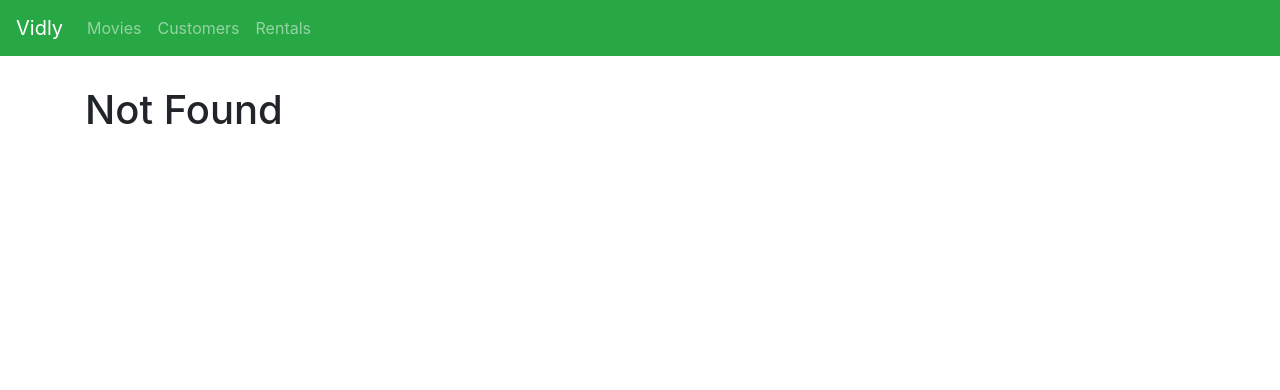
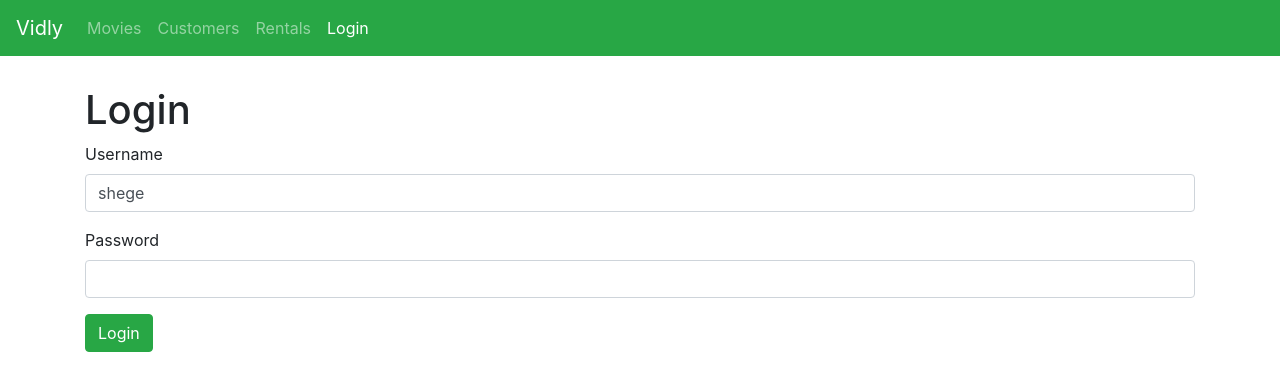
Before and after one commit to Arindo-Mudiare/react-video-store, a React (Create React App) app: page /login in a window 1280 px wide. Before the commit this address led to /not-found. Shown: the top 390 px of the page. Built offline with nearby package versions, Linux system fonts and the light colour scheme.

Commit message:
Latest modifications made to videostore app

```diff
--- a/src/App.js
+++ b/src/App.js
@@ -1,12 +1,13 @@
 import React, { Component } from 'react';
 import { Route, Redirect, Switch } from 'react-router-dom';
 import NavBar from "./components/navbar";
-import './App.css';
 import Movies from './components/movies';
 import MovieForm from './components/movieForm';
 import Customers from './components/customers';
 import Rentals from './components/rentals';
 import NotFound from './components/notFound';
+import LoginForm from "./components/loginForm";
+import './App.css';
 
 class App extends Component {
   render() {
@@ -16,6 +17,7 @@
       <main className="container">
 
       <Switch>
+        <Route path="/login" component={LoginForm}></Route>
         <Route path="/movies/:id" component={MovieForm}></Route>
         <Route path="/movies" component={Movies}></Route>
         <Route path="/customers" component={Customers}></Route>
--- /dev/null
+++ b/src/components/common/input.jsx
@@ -0,0 +1,18 @@
+import React, { Component } from 'react';
+
+const Input = ({ name, label, value, onChange }) => {
+  return (
+    <div className="form-group">
+            <label htmlFor={name}>{ label }</label>
+            <input
+              value={value}
+              onChange={onChange}
+              id={name} type="text"
+              name={name}
+              className="form-control"
+            />
+    </div>
+   );
+}
+
+export default Input;
--- /dev/null
+++ b/src/components/loginForm.jsx
@@ -0,0 +1,64 @@
+import React, { Component } from 'react';
+import Input from './common/input';
+
+class LoginForm extends Component {
+
+  state = {
+    account: { username: 'shege', password: ''},
+    errors: {}
+   };
+
+  validate = () => {
+    const errors = {};
+
+    const { account } = this.state;
+       if (account.username.trim() === '')
+          errors.username = 'Username is required.';
+       if (account.password.trim() === '')
+          errors.password = 'Password is required.';
+    return Object.keys(errors).length === 0 ? null : errors;
+  };
+
+  handleSubmit = e => {
+    e.preventDefault();
+
+    const errors = this.validate();
+    console.log(errors);
+    this.setState({ errors });
+    if (errors) return;
+
+    // call the server
+   }
+
+   handleChange = ({ currentTarget: input }) => {
+     const account = { ...this.state.account };
+     account[input.name] = input.value;
+     this.setState({ account });
+    };
+
+  render() {
+    const { account } = this.state;
+    return (
+    <div>
+      <h1>Login</h1>
+      <form onSubmit={this.handleSubmit}>
+          <Input
+            name="username"
+            value={account.username}
+            label="Username"
+            onChange={this.handleChange}
+          />
+          <Input
+            name="password"
+            value={account.password}
+            label="Password"
+            onChange={this.handleChange}
+          />
+          <button className="btn btn-success">Login</button>
+      </form>
+    </div>
+    );
+  }
+}
+
+export default LoginForm;
--- a/src/components/navbar.jsx
+++ b/src/components/navbar.jsx
@@ -29,6 +29,9 @@
           <NavLink className="nav-item nav-link" to="/rentals">
             Rentals
           </NavLink>
+          <NavLink className="nav-item nav-link" to="/login">
+            Login
+          </NavLink>
         </div>
       </div>
     </nav>
```
